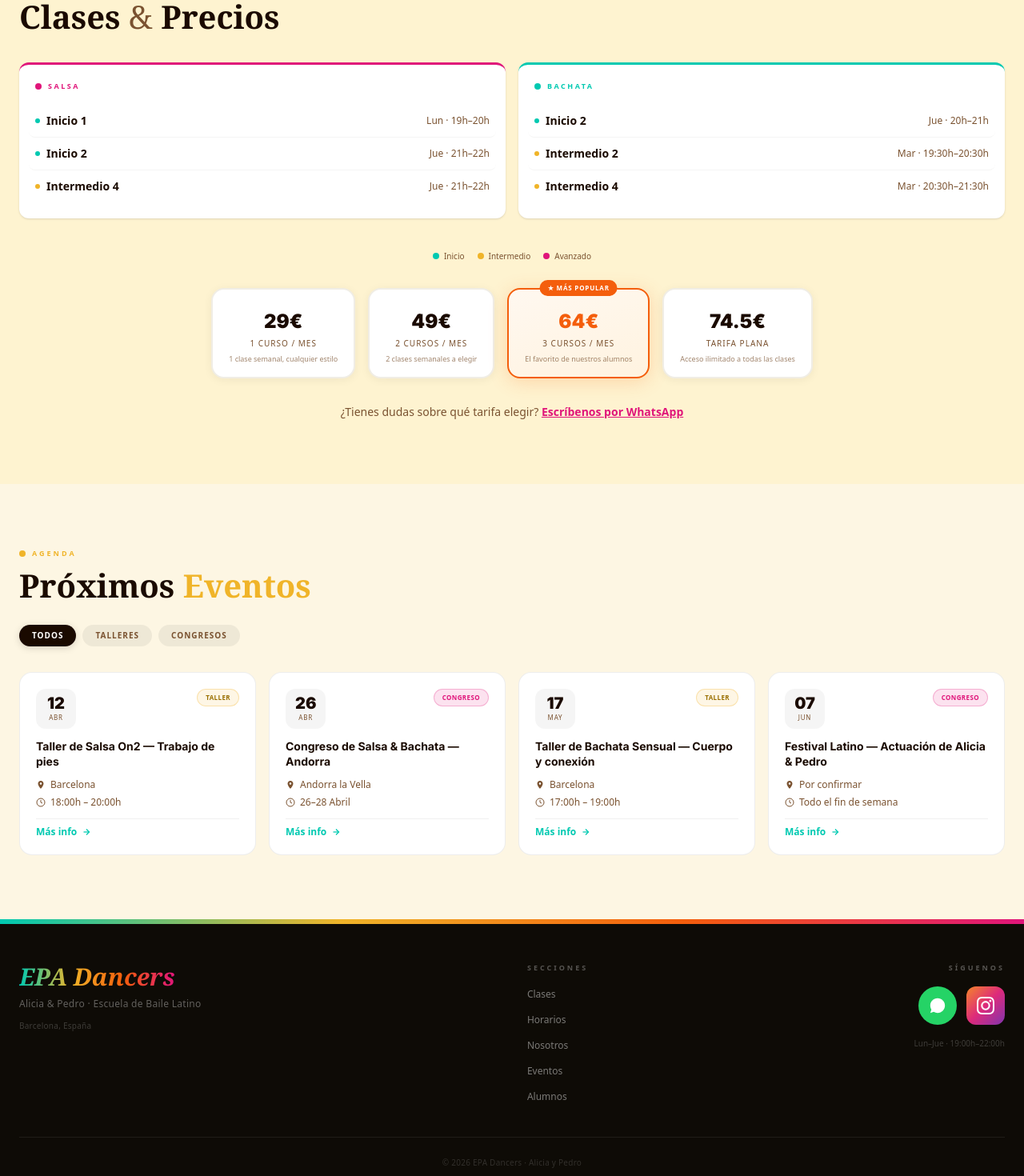
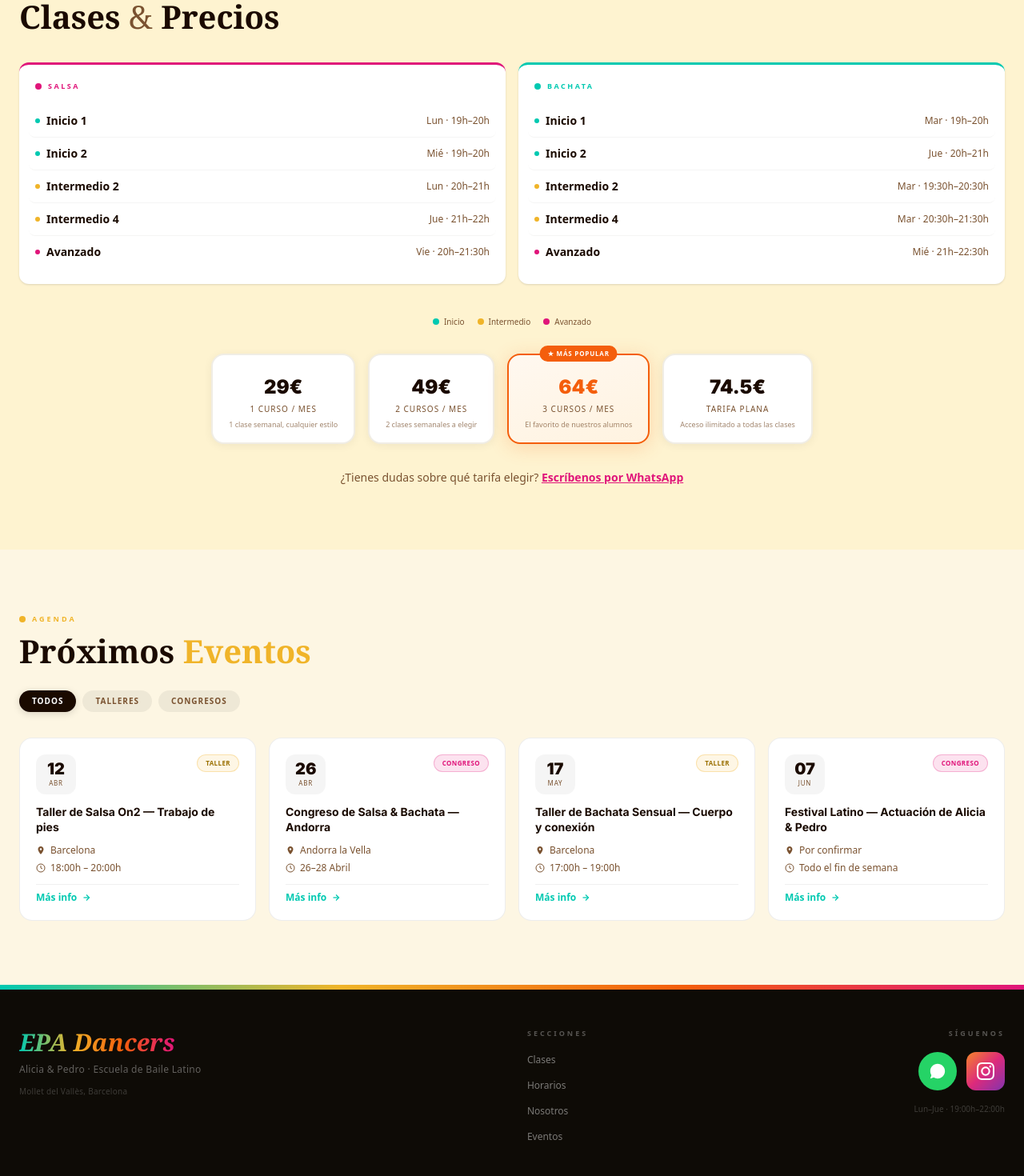
Before and after one commit to montasellGerard/epa-dancers, a Next.js app: page / in a window 1280 px wide. Shown: the part 1520-2990 px from the top of the page at 80% size. Built offline with nearby package versions, Linux system fonts and the light colour scheme.

Commit message:
littl fixes

```diff
--- a/components/Footer.tsx
+++ b/components/Footer.tsx
@@ -4,7 +4,6 @@ export default function Footer() {
     { label: 'Horarios',  href: '#horarios'  },
     { label: 'Nosotros',  href: '#nosotros'  },
     { label: 'Eventos',   href: '#eventos'   },
-    { label: 'Alumnos',   href: '#alumnos'   },
   ]
 
   return (
@@ -34,7 +33,7 @@ export default function Footer() {
               Alicia &amp; Pedro · Escuela de Baile Latino
             </p>
             <p className="font-sans text-[10px] tracking-wide text-center md:text-left mt-1" style={{ color: 'rgba(255,255,255,0.2)' }}>
-              Barcelona, España
+              Mollet del Vallès, Barcelona
             </p>
           </div>
 
--- a/data/schedule.ts
+++ b/data/schedule.ts
@@ -9,14 +9,18 @@ export interface ClassSlot {
 
 export const schedule: { salsa: ClassSlot[]; bachata: ClassSlot[] } = {
   salsa: [
-    { level: 'Inicio 1',     day: 'Lun', time: '19h–20h',   levelColor: 'inicio'     },
-    { level: 'Inicio 2',     day: 'Jue', time: '21h–22h',   levelColor: 'inicio'     },
-    { level: 'Intermedio 4', day: 'Jue', time: '21h–22h',   levelColor: 'intermedio' },
+    { level: 'Inicio 1',     day: 'Lun', time: '19h–20h',         levelColor: 'inicio'     },
+    { level: 'Inicio 2',     day: 'Mié', time: '19h–20h',         levelColor: 'inicio'     },
+    { level: 'Intermedio 2', day: 'Lun', time: '20h–21h',         levelColor: 'intermedio' },
+    { level: 'Intermedio 4', day: 'Jue', time: '21h–22h',         levelColor: 'intermedio' },
+    { level: 'Avanzado',     day: 'Vie', time: '20h–21:30h',      levelColor: 'avanzado'   },
   ],
   bachata: [
+    { level: 'Inicio 1',     day: 'Mar', time: '19h–20h',         levelColor: 'inicio'     },
     { level: 'Inicio 2',     day: 'Jue', time: '20h–21h',         levelColor: 'inicio'     },
     { level: 'Intermedio 2', day: 'Mar', time: '19:30h–20:30h',   levelColor: 'intermedio' },
     { level: 'Intermedio 4', day: 'Mar', time: '20:30h–21:30h',   levelColor: 'intermedio' },
+    { level: 'Avanzado',     day: 'Mié', time: '21h–22:30h',      levelColor: 'avanzado'   },
   ],
 }
 
```
